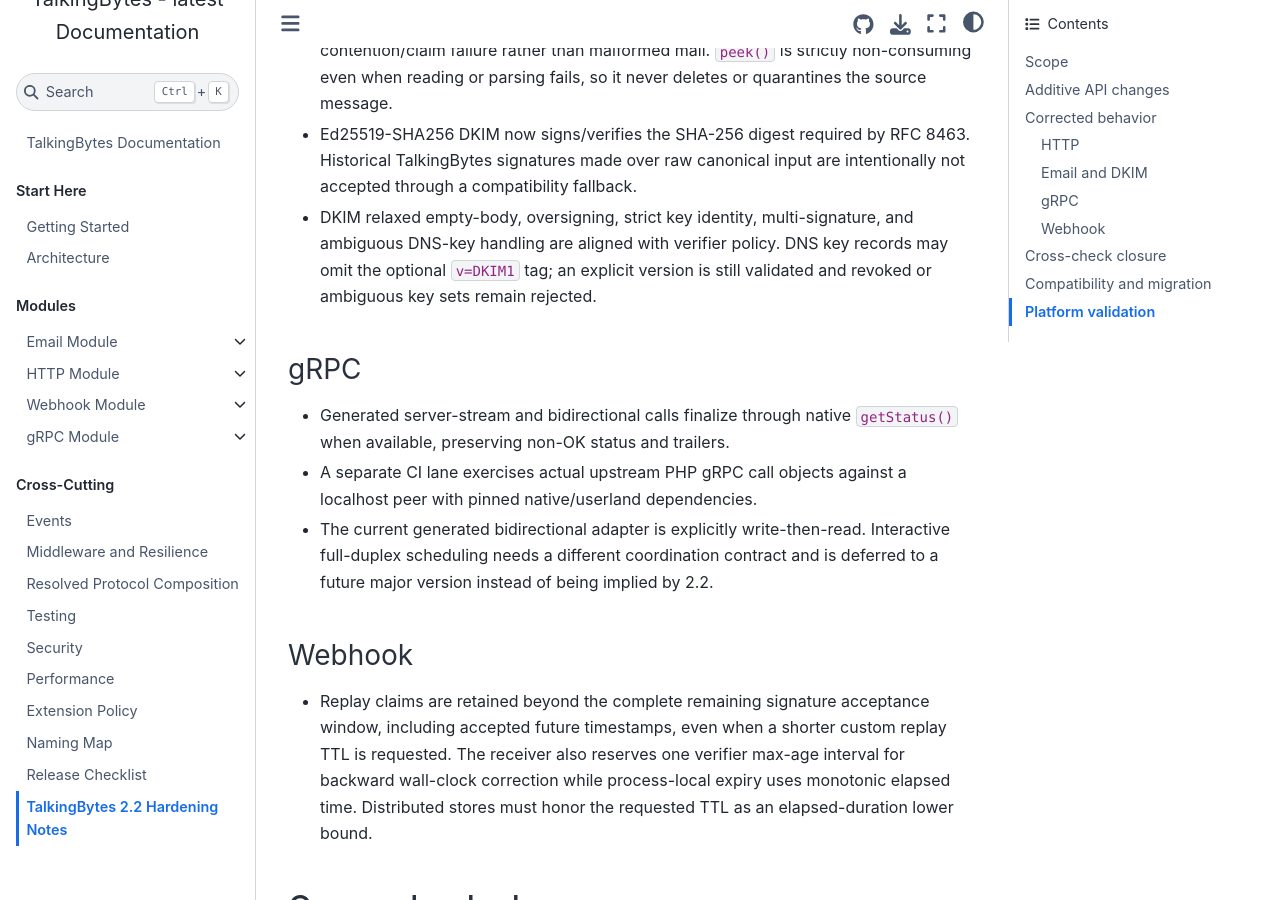
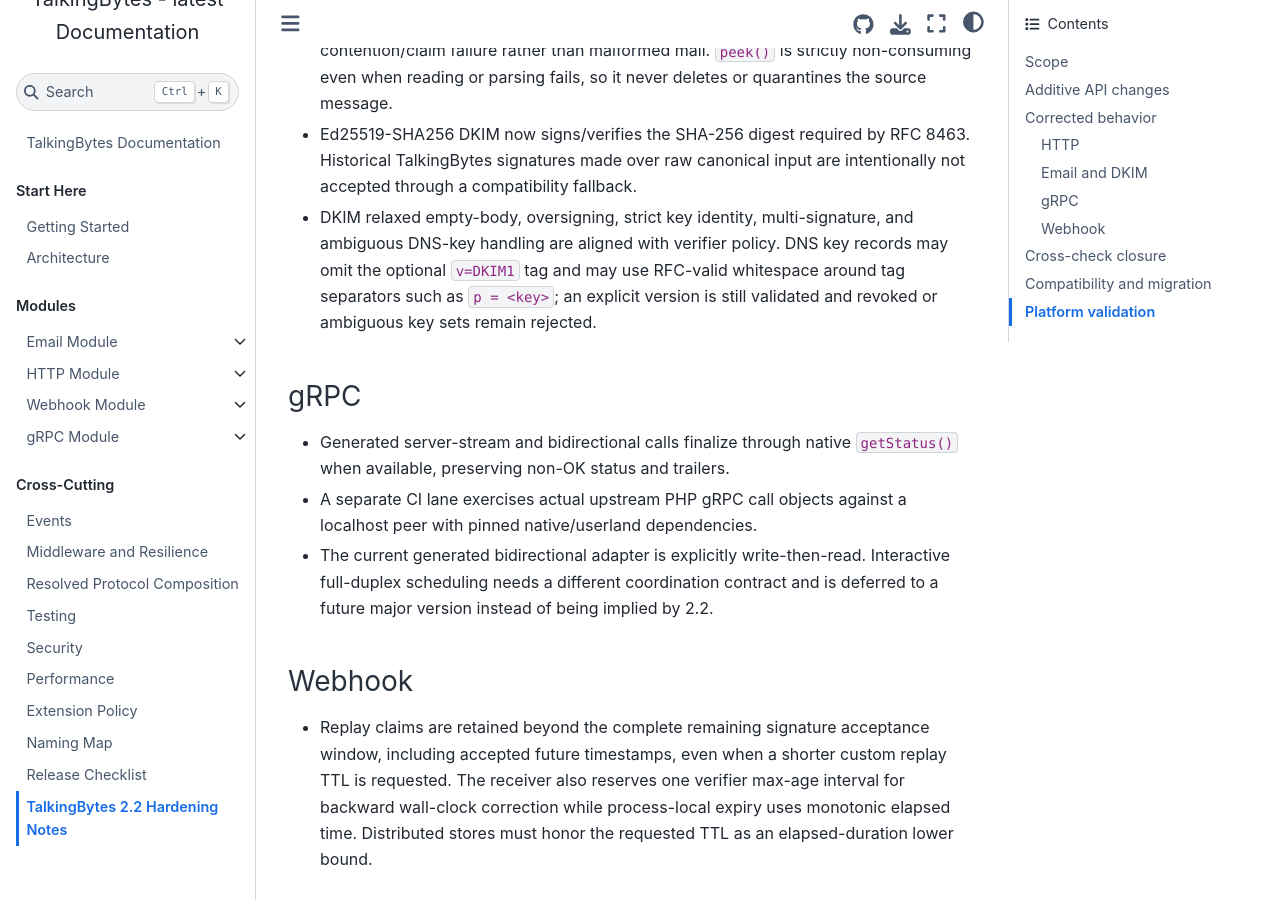
Before and after one commit to infocyph/TalkingBytes, a Sphinx documentation site: the page built from docs/release-notes-2.2.rst, in a window 1280 px wide and 900 px high, scrolled down 1423 px. Built offline with Sphinx 7.4.7 and the Sphinx Book theme 1.1.4, drawn with Linux system fonts in a browser that asks for light colours.

Commit message:
docs(release): note dkim dns tag whitespace support

```diff
--- a/docs/release-notes-2.2.rst
+++ b/docs/release-notes-2.2.rst
@@ -62,8 +62,9 @@
   are intentionally not accepted through a compatibility fallback.
 - DKIM relaxed empty-body, oversigning, strict key identity, multi-signature,
   and ambiguous DNS-key handling are aligned with verifier policy. DNS key
-  records may omit the optional ``v=DKIM1`` tag; an explicit version is still
-  validated and revoked or ambiguous key sets remain rejected.
+  records may omit the optional ``v=DKIM1`` tag and may use RFC-valid
+  whitespace around tag separators such as ``p = <key>``; an explicit version
+  is still validated and revoked or ambiguous key sets remain rejected.
 
 gRPC
 ~~~~
```
